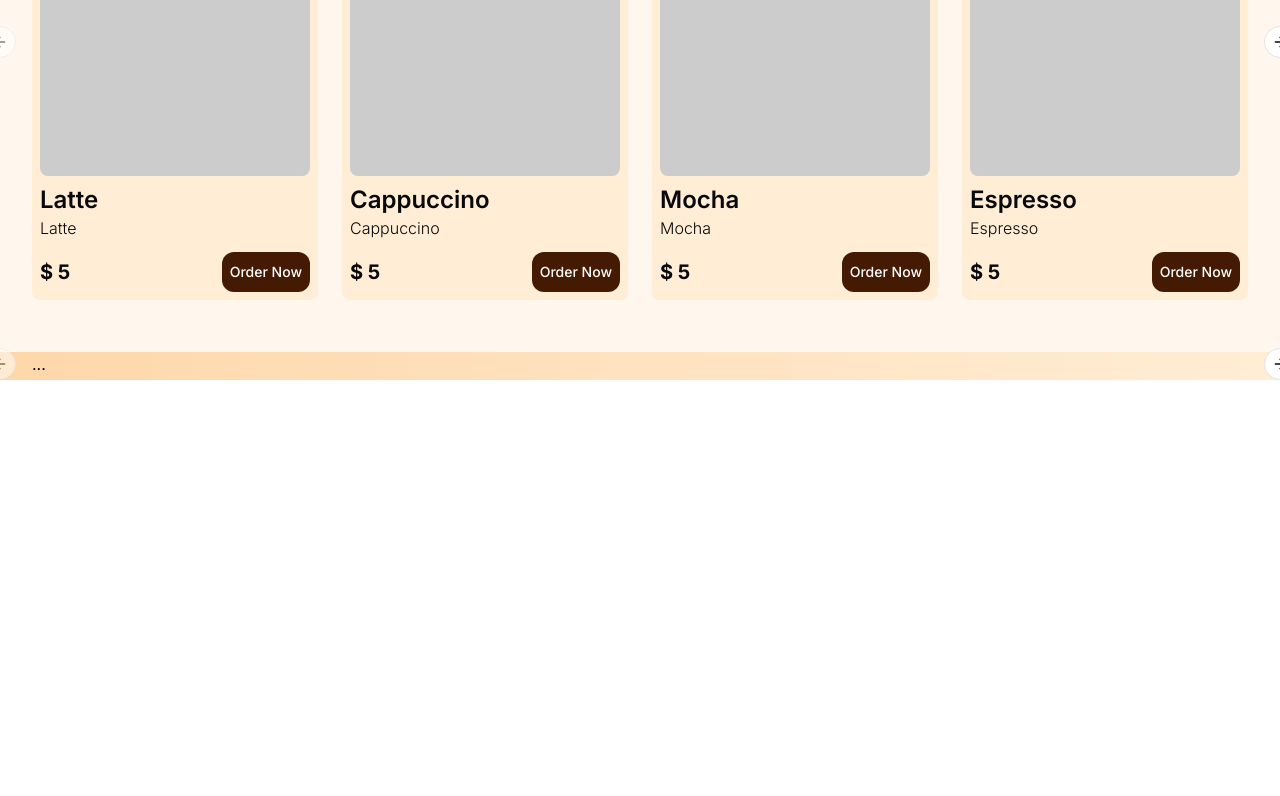
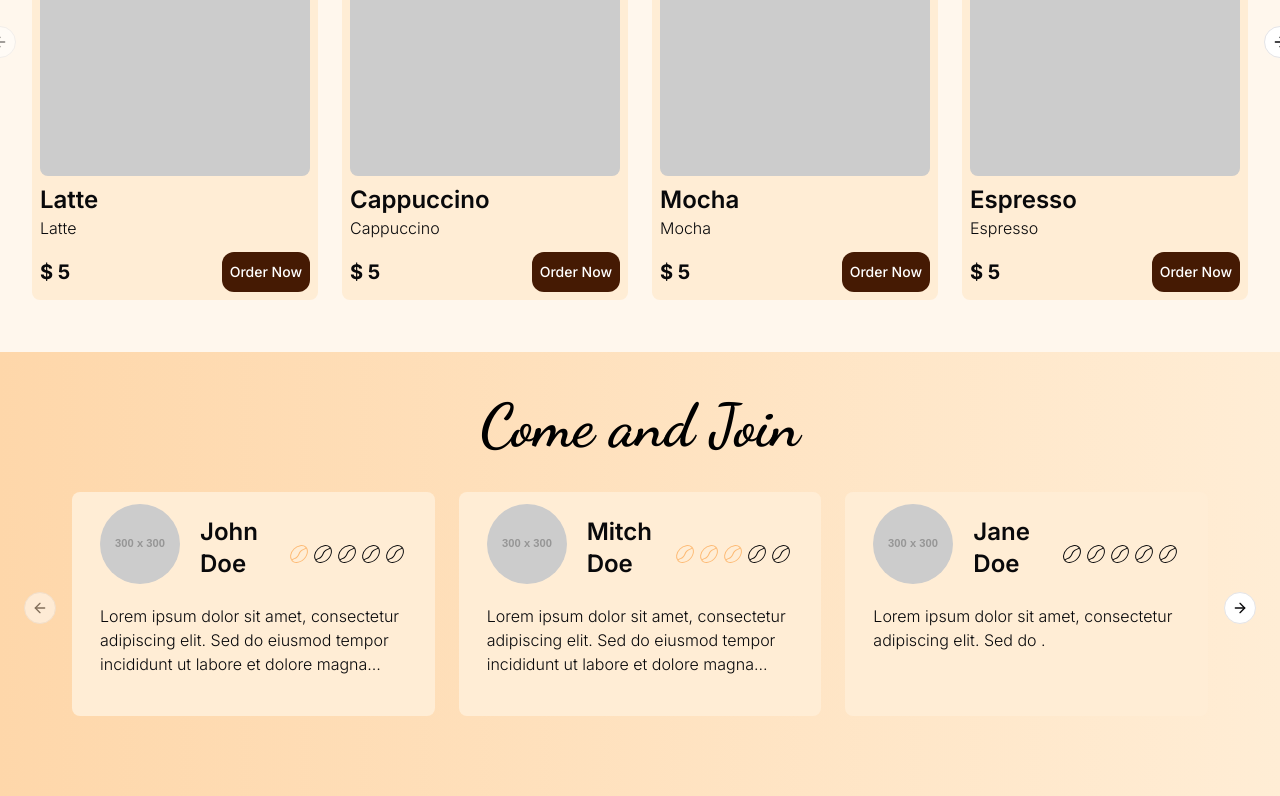
Before and after one commit to zyx-0314/nextjs-test-app, a Next.js app: page / in a window 1280 px wide. Shown: the part 2001-2797 px from the top of the page. Before the commit the page ends 2381 px from the top, so only its background shows below. Built offline with nearby package versions, Linux system fonts and the light colour scheme; a web font is replaced by a local one.

Commit message:
Review Section

```diff
--- a/app/(root)/page.tsx
+++ b/app/(root)/page.tsx
@@ -1,3 +1,5 @@
+"use client"
+
 import { C_Header } from "@/components/elements/header/page";
 
 import { CategorySection } from "@/components/sections/landing/category";
--- a/components/oiu/card.tsx
+++ b/components/oiu/card.tsx
@@ -1,3 +1,4 @@
+import { CiCoffeeBean } from "react-icons/ci";
 import Image from 'next/image';
 import { useState } from 'react';
 
@@ -43,3 +44,47 @@ export const ItemCard = ({ item }: ItemCardInterface) => {
         </div>
     )
 }
+
+interface ReviewCardInterface {
+    review: {
+        author: string,
+        image: string,
+        rating: number,
+        content: string
+    },
+    main?: boolean
+}
+
+export const ReviewCard = ({ review, main = false }: ReviewCardInterface) => {
+    return (
+        <>
+            <div className={"flex flex-col items-start bg-orange-100 rounded-lg px-7 py-3 w-1/3 " + (main ? "min-h-64" : "min-h-56")}>
+                <div className="flex flex-row items-center justify-between w-full">
+                    <div className="flex items-center justify-center gap-5 mb-5">
+                        <Image
+                            className="w-20 h-20 object-cover rounded-full"
+                            src={review.image}
+                            alt={review.author}
+                            width={150}
+                            height={150}
+                        />
+                        <p className="text-2xl mt-2 font-semibold">{review.author}</p>
+                    </div>
+                    <div className="flex flex-row">
+                        {
+                            Array.from({ length: 5 - review.rating }).map((_, index) => (
+                                <CiCoffeeBean key={index} className="text-2xl text-orange-300" />
+                            ))
+                        }
+                        {
+                            Array.from({ length: review.rating }).map((_, index) => (
+                                <CiCoffeeBean key={index} className="text-2xl" />
+                            ))
+                        }
+                    </div>
+                </div>
+                <p className="text-md mb-3 font-light line-clamp-3">{review.content}</p>
+            </div>
+        </>
+    )
+}
--- a/components/sections/landing/displayCatalog.tsx
+++ b/components/sections/landing/displayCatalog.tsx
@@ -1,5 +1,3 @@
-"use client"
-
 import { ItemCard } from "@/components/oiu/card"
 import { Separator } from "@/components/ui/separator"
 import {
--- a/components/sections/landing/hero.tsx
+++ b/components/sections/landing/hero.tsx
@@ -13,7 +13,7 @@ export const HeroSection = () => {
         <p className="mb-2 text-lg text-white font-bold">
           Welcome!
         </p>
-        <h2 className="text-4xl font-bold text-white">
+        <h2 className="text-4xl font-bold text-white text-pretty">
           We serve the Richest Coffee in the City!
         </h2>
         <a
--- a/components/sections/landing/review.tsx
+++ b/components/sections/landing/review.tsx
@@ -1,3 +1,6 @@
+import { Dancing_Script } from "next/font/google";
+
+import { ReviewCard } from "@/components/oiu/card";
 import {
     Carousel,
     CarouselContent,
@@ -6,18 +9,109 @@ import {
     CarouselPrevious,
 } from "@/components/ui/carousel"
 
+const dancingScript = Dancing_Script({ subsets: ["latin"] });
 
 export const ReviewSection = () => {
+
+    const reviews = [
+        [
+            {
+                author: "John Doe",
+                image: "https://via.placeholder.com/300",
+                rating: 4,
+                content: "Lorem ipsum dolor sit amet, consectetur adipiscing elit. Sed do eiusmod tempor incididunt ut labore et dolore magna aliqua."
+            },
+            {
+                author: "Mitch Doe",
+                image: "https://via.placeholder.com/300",
+                rating: 2,
+                content: "Lorem ipsum dolor sit amet, consectetur adipiscing elit. Sed do eiusmod tempor incididunt ut labore et dolore magna aliqua ut labore et dolore magna aliqua."
+            },
+            {
+                author: "Jane Doe",
+                image: "https://via.placeholder.com/300",
+                rating: 5,
+                content: "Lorem ipsum dolor sit amet, consectetur adipiscing elit. Sed do ."
+            },
+        ],
+        [
+            {
+                author: "John Lee",
+                image: "https://via.placeholder.com/300",
+                rating: 1,
+                content: "Lorem ipsum dolor sit amet, consectetur adipiscing elit. Sed do eiusmod tempor incididunt ut labore et dolore magna aliqua Lorem ipsum dolor sit amet, consectetur adipiscing elit. Sed do eiusmod tempor incididunt ut labore et dolore magna aliqua Lorem ipsum dolor sit amet, consectetur adipiscing elit. Sed do eiusmod tempor incididunt ut labore et dolore magna aliqua."
+            },
+            {
+                author: "Mitch Yu",
+                image: "https://via.placeholder.com/300",
+                rating: 2,
+                content: "Lorem ipsum dolor sit amet, consectetur adipiscing elit. Sed do eiusmod tempor incididunt ut labore et dolore magna aliqua ut labore et dolore magna aliqua."
+            },
+            {
+                author: "Jane Lee Song",
+                image: "https://via.placeholder.com/300",
+                rating: 3,
+                content: "Lorem ipsum dolor sit amet, consectetur adipiscing elit. Sed do eiusmod tempor incididunt ut labore et dolore magna aliqua."
+            },
+        ]
+    ]
+
     return (
         <section
-            className="flex flex-col items-center justify-center "
+            className="flex flex-col items-center justify-center p-10"
         >
-            <div className="container">
+            <h2
+                className={
+                    dancingScript.className +
+                    " text-6xl font-bold text-center text-black my-1"
+                }
+            >
+                Come and Join
+            </h2>
+            <div className="w-full p-8">
                 <Carousel>
                     <CarouselContent>
-                        <CarouselItem>...</CarouselItem>
-                        <CarouselItem>...</CarouselItem>
-                        <CarouselItem>...</CarouselItem>
+                        {/* <CarouselItem
+                            className="flex justify-center items-center w-full h-full gap-6"
+                        >
+                            <ReviewCard review={
+                                {
+                                    author: "John Doe",
+                                    image: "https://via.placeholder.com/300",
+                                    rating: 4,
+                                    content: "Lorem ipsum dolor sit amet, consectetur adipiscing elit. Sed do eiusmod tempor incididunt ut labore et dolore magna aliqua."
+                                }
+                            } />
+                            <ReviewCard main review={
+                                {
+                                    author: "John Doe",
+                                    image: "https://via.placeholder.com/300",
+                                    rating: 2,
+                                    content: "Lorem ipsum dolor sit amet, consectetur adipiscing elit. Sed do eiusmod tempor incididunt ut labore et dolore magna aliqua.",
+                                }
+                            } />
+                            <ReviewCard review={
+                                {
+                                    author: "John Doe",
+                                    image: "https://via.placeholder.com/300",
+                                    rating: 5,
+                                    content: "Lorem ipsum dolor sit amet, consectetur adipiscing elit. Sed do eiusmod tempor incididunt ut labore et dolore magna aliqua.Lorem ipsum dolor sit amet, consectetur adipiscing elit. Sed do eiusmod tempor incididunt ut labore et dolore magna aliqua.Lorem ipsum dolor sit amet, consectetur adipiscing elit. Sed do eiusmod tempor incididunt ut labore et dolore magna aliqua."
+                                }
+                            } />
+                        </CarouselItem> */}
+                        {reviews.map((review, index) => (
+                            <CarouselItem
+                                key={index}
+                                className="flex justify-center items-center w-full h-full gap-6"
+                            >
+                                {review.map((r, i) => (
+                                    <ReviewCard
+                                        key={i}
+                                        review={r}
+                                    />
+                                ))}
+                            </CarouselItem>
+                        ))}
                     </CarouselContent>
                     <CarouselPrevious />
                     <CarouselNext />
```
